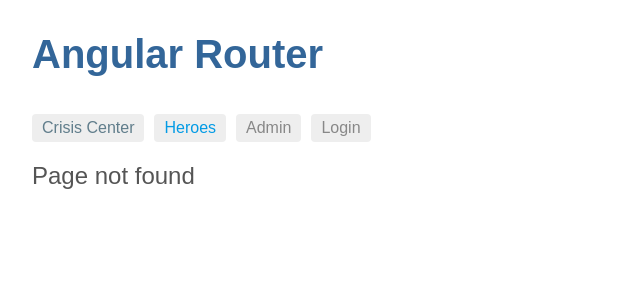
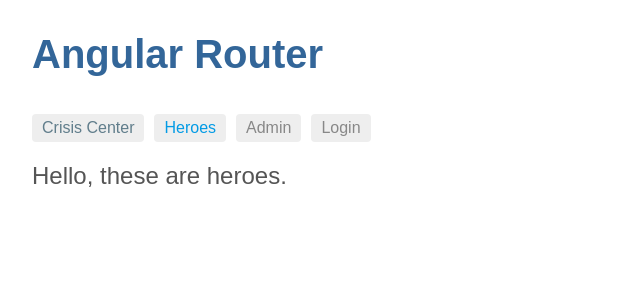
Before and after one commit to ZhangZongkun/my-router, an Angular app: page /superheroes in a window 1280 px wide. Before the commit this address had no page. Shown: the top 300 px of the page, without its empty margins (0-640 px from the left). Built offline with nearby package versions, Linux system fonts and the light colour scheme.

Commit message:
增加HeroesModule以及HeroRoutingModule

```diff
--- a/src/app/app-routing.module.ts
+++ b/src/app/app-routing.module.ts
@@ -8,9 +8,7 @@
 ];
 
 @NgModule({
-  imports: [
-    RouterModule.forRoot(appRoutes)
-  ],
+  imports: [RouterModule.forRoot(appRoutes)],
   declarations: [],
   exports: [RouterModule]
 })
--- a/src/app/app.module.ts
+++ b/src/app/app.module.ts
@@ -3,6 +3,7 @@
 import { FormsModule } from '@angular/forms';
 import { HttpModule } from '@angular/http';
 
+import { HeroesModule } from './heroes/heroes.module';
 import { AppRoutingModule } from './app-routing.module';
 
 import { AppComponent } from './app.component';
@@ -10,7 +11,7 @@
 
 @NgModule({
   declarations: [AppComponent, PageNotFoundComponent],
-  imports: [BrowserModule, FormsModule, HttpModule, AppRoutingModule],
+  imports: [BrowserModule, FormsModule, HttpModule, HeroesModule, AppRoutingModule],
   providers: [],
   bootstrap: [AppComponent]
 })
--- /dev/null
+++ b/src/app/heroes/hero-list.component.ts
@@ -0,0 +1,9 @@
+import { Component, OnInit } from '@angular/core';
+
+@Component({
+  template: `<h2>Hello, these are heroes.</h2>`
+})
+export class HeroListComponent implements OnInit {
+  ngOnInit() {
+  }
+}
--- /dev/null
+++ b/src/app/heroes/heroes-routing.module.ts
@@ -0,0 +1,14 @@
+import { NgModule } from '@angular/core';
+import { RouterModule, Routes } from '@angular/router';
+import { HeroListComponent } from './hero-list.component';
+
+const heroesRoutes: Routes = [
+  {path: 'superheroes', component: HeroListComponent}
+];
+
+@NgModule({
+  imports: [RouterModule.forChild(heroesRoutes)],
+  exports: [RouterModule]
+})
+export class HeroRoutingModule {
+}
```
Also changed, not shown: src/app/heroes/heroes.module.ts (added, +14 -0 lines).
